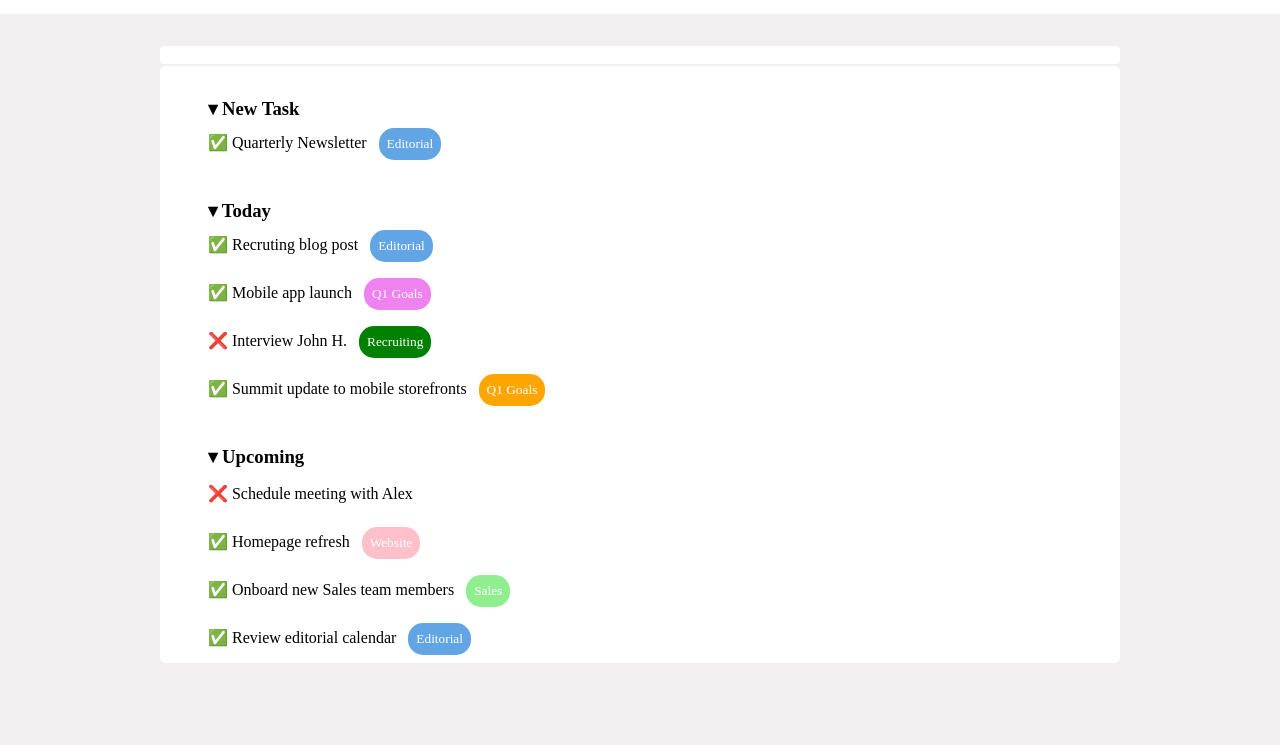
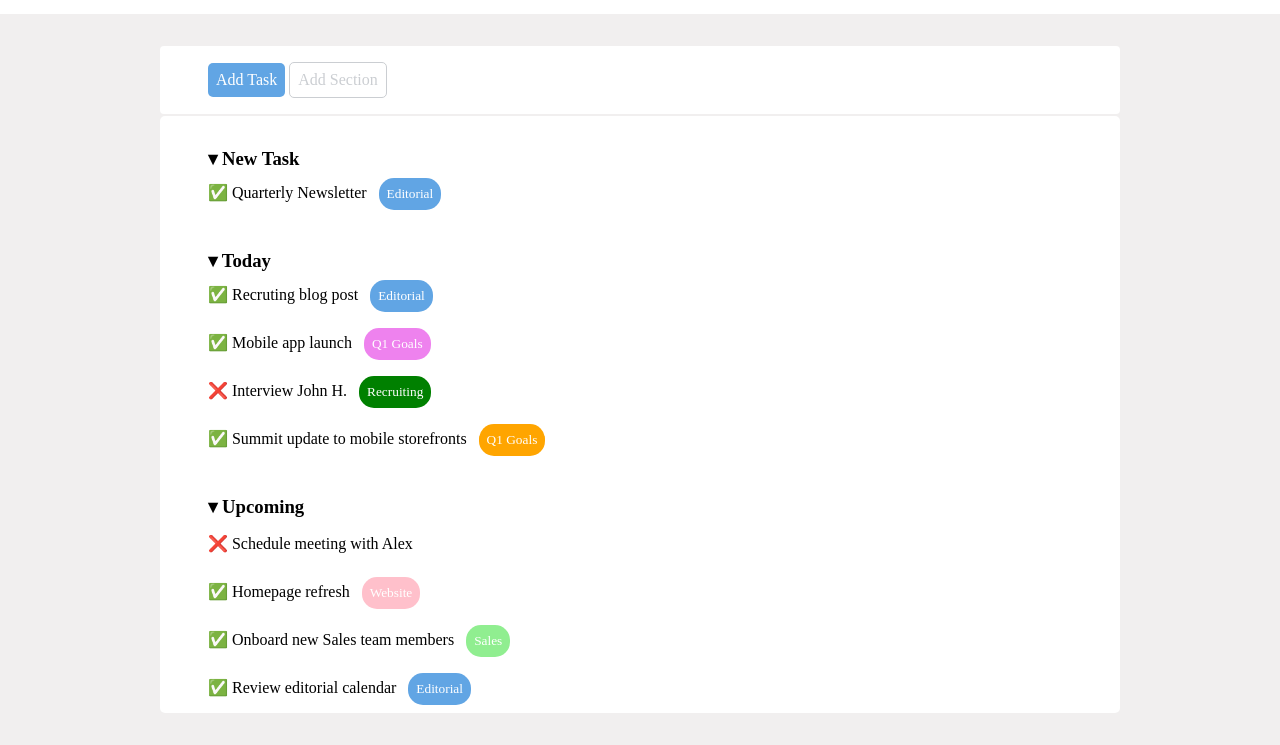
Before and after one commit to PaoloWD/html-css-toboolist, a plain HTML site: page index.html in a window 1280 px wide. Shown: the part 73-818 px from the top of the page. Drawn offline with Linux system fonts and the light colour scheme.

Commit message:
change buttons names

```diff
--- a/index.html
+++ b/index.html
@@ -15,8 +15,8 @@
     <main>
         <div class="contain">
             <div class="banner">
-                <span class="button">Add Task</span>
-                <span class="button_2">Add Section</span>
+                <span class="head_button">Add Task</span>
+                <span class="head_button_2">Add Section</span>
             </div>
 
 
```
